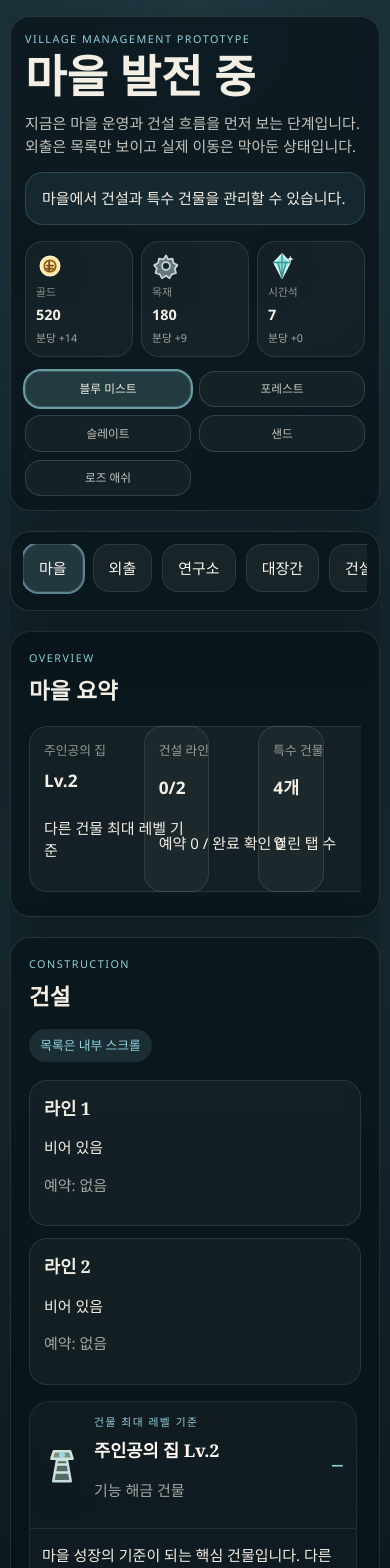
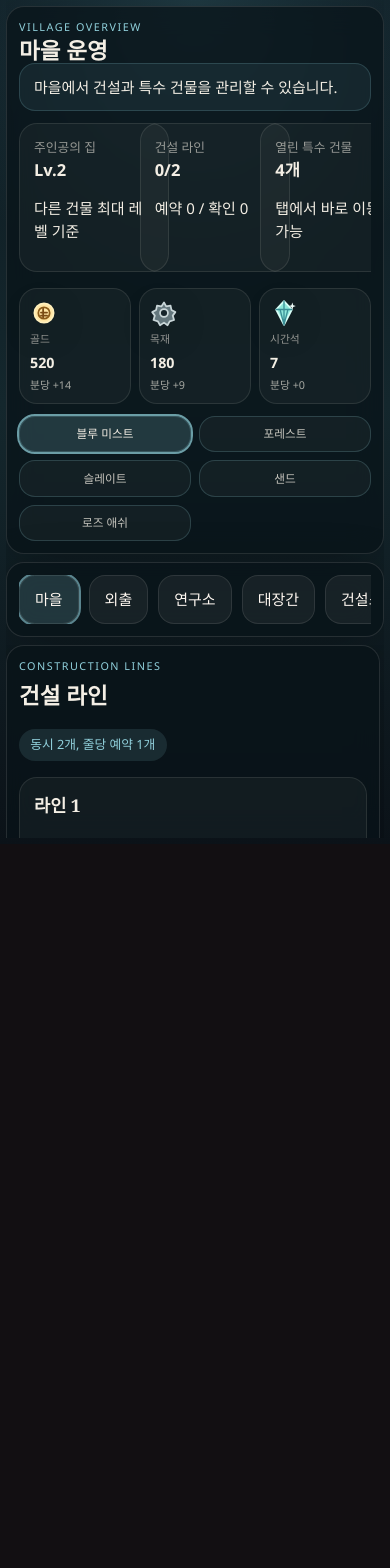
Before and after one commit to AtaraxyK/InfiniteAttack, a React (Vite) app: page / in a window 390 px wide. Shown: the top 1568 px of the page. After the commit the page ends 844 px from the top, so only its background shows below. Built offline with nearby package versions, Linux system fonts and the light colour scheme.

Commit message:
Improve mobile readability

```diff
--- a/src/App.tsx
+++ b/src/App.tsx
@@ -215,19 +215,35 @@ export function App() {
 
   return (
     <div className={`app-theme theme-${theme}`}>
-      <div className="app-shell mobile-friendly-shell">
-        <header className="hero-banner compact-hero">
-          <div className="hero-copy-block">
-            <p className="eyebrow">Village Management Prototype</p>
-            <h1>마을 발전 중</h1>
-            <p className="hero-copy">
-              지금은 마을 운영과 건설 흐름을 먼저 보는 단계입니다. 외출은 목록만 보이고 실제 이동은 막아둔
-              상태입니다.
-            </p>
+      <div className="app-shell game-shell">
+        <header className="panel top-summary-panel">
+          <div className="summary-copy-block">
+            <p className="eyebrow">Village Overview</p>
+            <div className="summary-headline-row">
+              <h1>마을 운영</h1>
+              {townPromotionReady ? <button className="promotion-button">승급 가능</button> : null}
+            </div>
             <div className="notice-box">{notice}</div>
           </div>
 
-          <div className="hero-side">
+          <div className="summary-overview-strip">
+            <article className="overview-card">
+              <span>주인공의 집</span>
+              <strong>Lv.{houseLevel}</strong>
+              <p>다른 건물 최대 레벨 기준</p>
+            </article>
+            <article className="overview-card">
+              <span>건설 라인</span>
+              <strong>{activeConstructionCount}/2</strong>
+              <p>예약 {queuedConstructionCount} / 확인 {pendingConfirmations}</p>
+            </article>
+            <article className="overview-card">
+              <span>열린 특수 건물</span>
+              <strong>{visibleSpecialTabs.length}개</strong>
+              <p>탭에서 바로 이동 가능</p>
+            </article>
+          </div>
+
           <div className="resource-panel compact-resources">
             {(Object.keys(resources) as CurrencyKey[]).map((key) => (
               <div key={key} className="resource-chip">
@@ -250,11 +266,9 @@ export function App() {
               </button>
             ))}
           </div>
-          </div>
         </header>
 
-        <main className="dashboard mobile-first-dashboard">
-          <section className="panel sticky-top-panel">
+        <section className="panel menu-panel">
           <div className="tab-strip" role="tablist" aria-label="마을 메뉴">
             <TabButton label="마을" active={activeTab === 'town'} onClick={() => setActiveTab('town')} />
             <TabButton label="외출" active={activeTab === 'outing'} onClick={() => setActiveTab('outing')} />
@@ -269,43 +283,17 @@ export function App() {
           </div>
         </section>
 
+        <main className="content-region">
+          <div className="content-scroller">
             {activeTab === 'town' ? (
               <>
                 <section className="panel">
                   <div className="section-head">
                     <div>
-                    <p className="eyebrow">Overview</p>
-                    <h2>마을 요약</h2>
+                      <p className="eyebrow">Construction Lines</p>
+                      <h2>건설 라인</h2>
                     </div>
-                  {townPromotionReady ? <button className="promotion-button">승급 가능</button> : null}
-                </div>
-
-                <div className="overview-grid mobile-overview-grid">
-                  <article className="overview-card">
-                    <span>주인공의 집</span>
-                    <strong>Lv.{houseLevel}</strong>
-                    <p>다른 건물 최대 레벨 기준</p>
-                  </article>
-                  <article className="overview-card">
-                    <span>건설 라인</span>
-                    <strong>{activeConstructionCount}/2</strong>
-                    <p>예약 {queuedConstructionCount} / 완료 확인 {pendingConfirmations}</p>
-                  </article>
-                  <article className="overview-card">
-                    <span>특수 건물</span>
-                    <strong>{visibleSpecialTabs.length}개</strong>
-                    <p>열린 탭 수</p>
-                  </article>
-                </div>
-              </section>
-
-              <section className="panel">
-                <div className="section-head">
-                  <div>
-                    <p className="eyebrow">Construction</p>
-                    <h2>건설</h2>
-                  </div>
-                  <span className="pill">목록은 내부 스크롤</span>
+                    <span className="pill">동시 2개, 줄당 예약 1개</span>
                   </div>
 
                   <div className="lane-grid mobile-lane-grid">
@@ -320,8 +308,18 @@ export function App() {
                       </article>
                     ))}
                   </div>
+                </section>
 
-                <div className="building-list scroll-panel">
+                <section className="panel fill-panel">
+                  <div className="section-head">
+                    <div>
+                      <p className="eyebrow">Buildings</p>
+                      <h2>건설 목록</h2>
+                    </div>
+                    <span className="pill">펼쳐서 상세 확인</span>
+                  </div>
+
+                  <div className="building-list">
                     {townBuildings.map((building) => {
                       const state = buildings[building.id];
                       const nextLevel = state.level + 1;
@@ -388,7 +386,7 @@ export function App() {
             ) : null}
 
             {activeTab === 'outing' ? (
-            <section className="panel">
+              <section className="panel fill-panel">
                 <div className="section-head">
                   <div>
                     <p className="eyebrow">Outing</p>
@@ -396,7 +394,8 @@ export function App() {
                   </div>
                   <span className="pill">준비중</span>
                 </div>
-              <div className="field-list scroll-panel">
+
+                <div className="field-list">
                   {fieldPreviews.map((field) => (
                     <button key={field.id} className="field-card" onClick={() => onOpenField(field.name)}>
                       <span>{field.type}</span>
@@ -410,7 +409,7 @@ export function App() {
             ) : null}
 
             {activePanel ? (
-            <section className="panel">
+              <section className="panel fill-panel">
                 <div className="section-head">
                   <div>
                     <p className="eyebrow">Special Building</p>
@@ -418,7 +417,7 @@ export function App() {
                   </div>
                 </div>
                 <p className="panel-description">{activePanel.description}</p>
-              <div className="special-list scroll-panel">
+                <div className="special-list">
                   {activePanel.entries.map((entry) => (
                     <article key={entry.id} className="special-card">
                       <div>
@@ -435,6 +434,7 @@ export function App() {
                 </div>
               </section>
             ) : null}
+          </div>
         </main>
       </div>
     </div>
--- a/src/styles.css
+++ b/src/styles.css
@@ -26,11 +26,17 @@
   box-sizing: border-box;
 }
 
+html,
+body,
+#root {
+  width: 100%;
+  height: 100%;
+}
+
 body {
   margin: 0;
   min-width: 320px;
-  min-height: 100vh;
-  overflow-x: hidden;
+  overflow: hidden;
 }
 
 button {
@@ -59,12 +65,10 @@ button:disabled {
   transform: none;
 }
 
-#root {
+.app-theme {
   width: 100%;
-}
-
-.app-theme {
-  min-height: 100vh;
+  height: 100%;
+  overflow: hidden;
   background:
     radial-gradient(circle at top, rgba(var(--theme-rgb), 0.24), transparent 34%),
     linear-gradient(180deg, var(--bg-top) 0%, var(--bg-mid) 48%, var(--bg-bottom) 100%);
@@ -131,62 +135,55 @@ button:disabled {
 }
 
 .app-shell {
-  width: min(1240px, calc(100% - 32px));
+  width: min(1240px, calc(100% - 24px));
+  height: 100dvh;
   margin: 0 auto;
-  padding: 32px 0 56px;
-  overflow-x: clip;
+  padding: 12px 0;
+  display: grid;
+  grid-template-rows: auto auto minmax(0, 1fr);
+  gap: 12px;
+  overflow: hidden;
 }
 
-.mobile-friendly-shell {
-  min-height: 100vh;
-}
-
-.hero-banner,
 .panel {
   border: 1px solid var(--panel-border);
   background: var(--panel-bg);
   box-shadow: 0 20px 60px rgba(0, 0, 0, 0.24);
   backdrop-filter: blur(14px);
-  min-width: 0;
-  overflow-x: clip;
-}
-
-.hero-banner {
-  display: grid;
-  grid-template-columns: 1.6fr 1fr;
-  gap: 24px;
-  padding: 28px;
-  border-radius: 28px;
-}
-
-.hero-side {
-  display: grid;
-  align-content: start;
-  gap: 14px;
+  border-radius: 24px;
+  padding: 18px;
   min-width: 0;
 }
 
-.theme-picker {
+.top-summary-panel {
   display: grid;
-  grid-template-columns: repeat(2, minmax(0, 1fr));
-  gap: 8px;
+  gap: 12px;
 }
 
-.theme-button {
-  border: 1px solid rgba(var(--theme-soft-rgb), 0.2);
-  background: rgba(244, 239, 229, 0.04);
-  color: var(--text-soft);
-  padding: 0.62rem 0.72rem;
-  font-size: 0.84rem;
+.summary-headline-row {
+  display: flex;
+  align-items: center;
+  justify-content: space-between;
+  gap: 12px;
 }
 
-.theme-button.active {
-  background: rgba(var(--theme-soft-rgb), 0.18);
-  color: var(--text-main);
-  outline: 2px solid rgba(var(--theme-soft-rgb), 0.72);
+.summary-copy-block,
+.summary-copy-block > *,
+.summary-overview-strip,
+.summary-overview-strip > *,
+.content-region,
+.content-scroller,
+.panel > *,
+.building-detail > *,
+.building-summary-copy,
+.building-summary-copy > *,
+.lane-card > *,
+.field-card > *,
+.special-card > * {
+  min-width: 0;
 }
 
-.hero-banner h1,
+.summary-copy-block h1,
 .section-head h2,
 .building-card h3,
 .lane-card h3,
@@ -196,73 +193,49 @@ button:disabled {
   overflow-wrap: anywhere;
 }
 
-.hero-banner h1 {
-  font-size: clamp(2.4rem, 6vw, 4.4rem);
-  line-height: 0.95;
+.summary-copy-block h1 {
+  font-size: clamp(1.5rem, 3vw, 2.2rem);
+  line-height: 1;
 }
 
-.hero-copy {
-  max-width: 60ch;
-  color: var(--text-soft);
+.hero-copy,
+.notice-box,
+.building-summary-copy p,
+.building-summary-copy h3,
+.building-detail p,
+.building-meta span,
+.special-card p,
+.special-card h3,
+.field-card p,
+.field-card strong,
+.lane-card p,
+.overview-card p {
   overflow-wrap: anywhere;
 }
 
 .notice-box {
-  margin-top: 1rem;
-  padding: 14px 16px;
-  border-radius: 18px;
+  padding: 12px 14px;
+  border-radius: 16px;
   border: 1px solid rgba(var(--theme-soft-rgb), 0.18);
   background: rgba(var(--theme-soft-rgb), 0.08);
   color: var(--text-main);
-  overflow-wrap: anywhere;
 }
 
 .eyebrow {
-  margin: 0 0 0.5rem;
+  margin: 0 0 0.35rem;
   text-transform: uppercase;
   letter-spacing: 0.14em;
   font-size: 0.72rem;
   color: var(--theme-soft);
 }
 
-.dashboard {
+.summary-overview-strip {
   display: grid;
-  gap: 20px;
-  margin-top: 20px;
-}
-
-.mobile-first-dashboard {
-  align-items: start;
-}
-
-.dashboard > *,
-.panel > *,
-.section-head > *,
-.hero-copy-block,
-.hero-copy-block > *,
-.building-detail > *,
-.special-card > *,
-.lane-card > *,
-.overview-card > *,
-.field-card > * {
-  min-width: 0;
-}
-
-.panel {
-  border-radius: 24px;
-  padding: 24px;
-}
-
-.section-head {
-  display: flex;
-  align-items: center;
-  justify-content: space-between;
-  gap: 16px;
-  margin-bottom: 18px;
+  grid-template-columns: repeat(3, minmax(0, 1fr));
+  gap: 10px;
 }
 
 .resource-panel,
-.overview-grid,
 .lane-grid,
 .field-list {
   display: grid;
@@ -301,7 +274,7 @@ button:disabled {
 .overview-card strong,
 .field-card strong {
   display: block;
-  font-size: 1.15rem;
+  font-size: 1.1rem;
 }
 
 .resource-chip small {
@@ -310,31 +283,42 @@ button:disabled {
 
 .game-icon {
   display: block;
-  width: 40px;
-  height: 40px;
+  width: 36px;
+  height: 36px;
   object-fit: contain;
   filter: drop-shadow(0 8px 16px rgba(0, 0, 0, 0.22));
 }
 
-.overview-grid {
-  grid-template-columns: repeat(3, minmax(0, 1fr));
-}
-
-.overview-card {
+.theme-picker {
   display: grid;
+  grid-template-columns: repeat(5, minmax(0, 1fr));
   gap: 8px;
 }
 
-.promotion-button {
-  width: auto;
+.theme-button {
+  border: 1px solid rgba(var(--theme-soft-rgb), 0.2);
+  background: rgba(244, 239, 229, 0.04);
+  color: var(--text-soft);
+  padding: 0.62rem 0.72rem;
+  font-size: 0.84rem;
+}
+
+.theme-button.active {
+  background: rgba(var(--theme-soft-rgb), 0.18);
+  color: var(--text-main);
+  outline: 2px solid rgba(var(--theme-soft-rgb), 0.72);
+}
+
+.menu-panel {
+  padding: 12px 14px;
 }
 
 .tab-strip {
   display: flex;
   gap: 10px;
   overflow-x: auto;
+  overflow-y: hidden;
   max-width: 100%;
-  padding-bottom: 6px;
   scrollbar-width: thin;
 }
 
@@ -351,6 +335,33 @@ button:disabled {
   outline: 2px solid rgba(var(--theme-soft-rgb), 0.6);
 }
 
+.content-region {
+  min-height: 0;
+  overflow: hidden;
+}
+
+.content-scroller {
+  height: 100%;
+  overflow-y: auto;
+  overflow-x: hidden;
+  display: grid;
+  gap: 12px;
+  padding-right: 4px;
+  scrollbar-width: thin;
+}
+
+.section-head {
+  display: flex;
+  align-items: center;
+  justify-content: space-between;
+  gap: 16px;
+  margin-bottom: 16px;
+}
+
+.promotion-button {
+  width: auto;
+}
+
 .lane-grid {
   grid-template-columns: repeat(2, minmax(0, 1fr));
 }
@@ -364,7 +375,6 @@ button:disabled {
 .special-list {
   display: grid;
   gap: 12px;
-  margin-top: 16px;
   min-width: 0;
 }
 
@@ -398,23 +408,6 @@ button:disabled {
   min-width: 0;
 }
 
-.building-summary-copy {
-  min-width: 0;
-}
-
-.building-summary-copy p,
-.building-summary-copy h3,
-.building-detail p,
-.building-meta span,
-.special-card p,
-.special-card h3,
-.field-card p,
-.field-card strong,
-.lane-card p,
-.overview-card p {
-  overflow-wrap: anywhere;
-}
-
 .expand-indicator {
   font-size: 1.5rem;
   line-height: 1;
@@ -424,12 +417,6 @@ button:disabled {
 .building-detail {
   border-top: 1px solid rgba(244, 239, 229, 0.08);
   padding: 0 14px 14px;
-}
-
-.building-card > .game-icon {
-  flex: 0 0 auto;
-  width: 56px;
-  height: 56px;
 }
 
 .building-copy,
@@ -454,7 +441,6 @@ button:disabled {
 
 .field-list {
   grid-template-columns: repeat(2, minmax(0, 1fr));
-  min-width: 0;
 }
 
 .field-card {
@@ -472,20 +458,6 @@ button:disabled {
   color: var(--text-muted);
 }
 
-.scroll-panel {
-  max-height: 520px;
-  overflow-y: auto;
-  overflow-x: hidden;
-  padding-right: 4px;
-  scrollbar-width: thin;
-}
-
-.sticky-top-panel {
-  position: sticky;
-  top: 10px;
-  z-index: 4;
-}
-
 .pill {
   padding: 0.45rem 0.75rem;
   border-radius: 999px;
@@ -496,26 +468,21 @@ button:disabled {
 
 @media (max-width: 960px) {
   .app-shell {
-    width: min(100%, calc(100% - 20px));
-    padding: 16px 0 32px;
+    width: min(100%, calc(100% - 16px));
+    padding: 8px 0;
+    gap: 8px;
   }
 
-  .hero-banner,
-  .resource-panel,
-  .overview-grid,
-  .lane-grid,
-  .field-list {
-    grid-template-columns: 1fr;
+  .panel {
+    border-radius: 18px;
+    padding: 14px;
   }
 
+  .summary-overview-strip,
+  .lane-grid,
+  .field-list,
   .theme-picker {
     grid-template-columns: 1fr;
-  }
-
-  .hero-banner,
-  .panel {
-    padding: 18px;
-    border-radius: 20px;
   }
 
   .section-head {
@@ -533,10 +500,6 @@ button:disabled {
     min-width: 0;
   }
 
-  .compact-hero {
-    gap: 16px;
-  }
-
   .compact-resources {
     grid-template-columns: repeat(3, minmax(0, 1fr));
   }
@@ -547,31 +510,28 @@ button:disabled {
     font-size: 15px;
   }
 
-  .hero-banner h1 {
-    font-size: clamp(2rem, 12vw, 3rem);
+  .app-shell {
+    width: min(100%, calc(100% - 12px));
+    padding: 6px 0;
   }
 
-  .compact-hero {
-    padding: 14px;
-  }
-
-  .sticky-top-panel {
-    top: 6px;
+  .panel {
     padding: 12px;
   }
 
-  .mobile-overview-grid {
+  .summary-headline-row {
+    align-items: flex-start;
+    flex-direction: column;
+  }
+
+  .summary-overview-strip {
     grid-template-columns: repeat(3, minmax(0, 1fr));
     overflow-x: auto;
-    padding-bottom: 6px;
+    padding-bottom: 4px;
   }
 
-  .mobile-overview-grid .overview-card {
-    min-width: 180px;
-  }
-
-  .mobile-lane-grid {
-    grid-template-columns: 1fr;
+  .summary-overview-strip .overview-card {
+    min-width: 150px;
   }
 
   .compact-resources {
@@ -589,7 +549,7 @@ button:disabled {
   }
 
   .resource-chip strong {
-    font-size: 0.96rem;
+    font-size: 0.95rem;
   }
 
   .resource-chip small,
@@ -606,12 +566,7 @@ button:disabled {
     font-size: 0.78rem;
   }
 
-  .scroll-panel {
-    max-height: 58vh;
-  }
-
   .building-summary {
-    grid-template-columns: auto 1fr auto;
     padding: 12px;
   }
 
@@ -623,11 +578,4 @@ button:disabled {
   .building-detail {
     padding: 0 12px 12px;
   }
-
-  .special-card,
-  .field-card,
-  .lane-card,
-  .overview-card {
-    width: 100%;
-  }
 }
```
Lines whose indentation alone changed are shown as unchanged.
